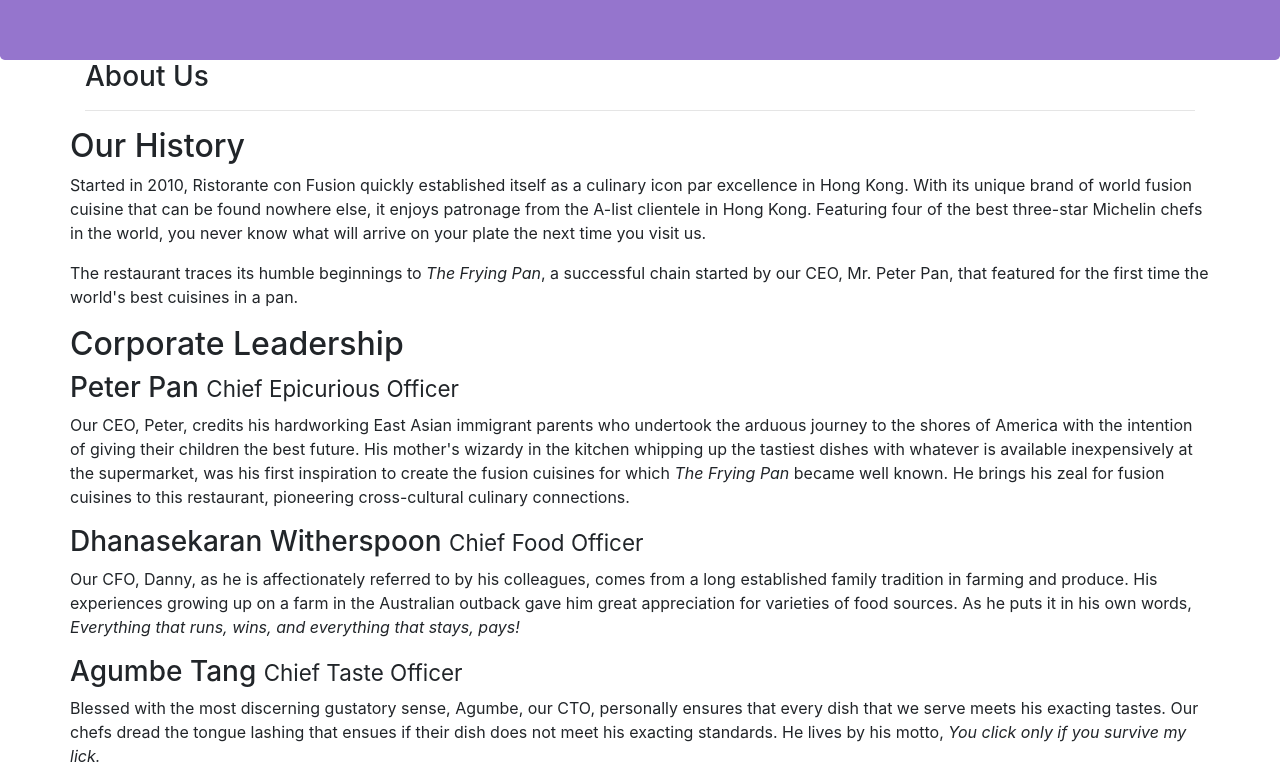
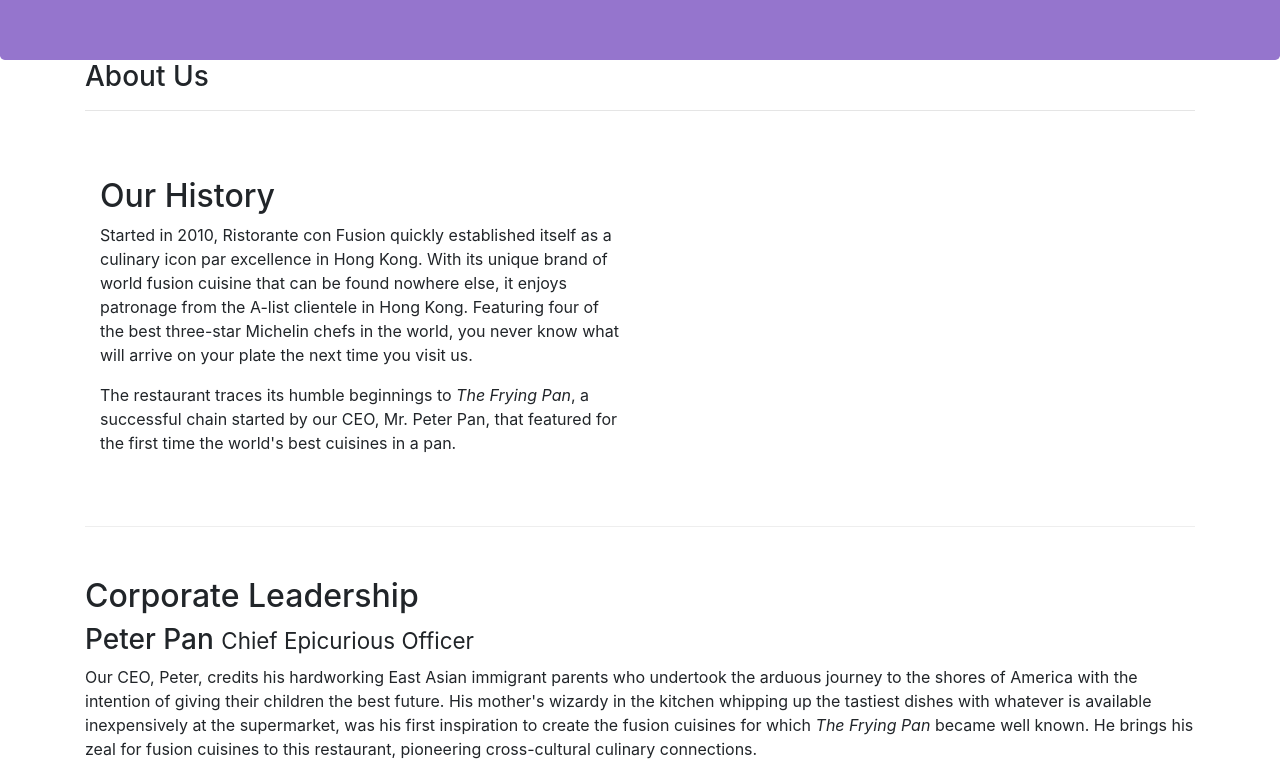
Before and after one commit to mujthaba1/conFusion, a website: page aboutus.html in a window 1280 px wide. Shown: the part 200-974 px from the top of the page. Drawn offline with nearby package versions, Linux system fonts and the light colour scheme.

Commit message:
Intro.Bootstrap.Assignment Submission 1

```diff
--- a/aboutus.html
+++ b/aboutus.html
@@ -37,28 +37,28 @@
             </div>
         </div>
 
-        <div class="row">
-            <div>
+        <div class="row row-content">
+            <div class="col-sm-6">
                 <h2>Our History</h2>
                 <p>Started in 2010, Ristorante con Fusion quickly established itself as a culinary icon par excellence in Hong Kong. With its unique brand of world fusion cuisine that can be found nowhere else, it enjoys patronage from the A-list clientele in Hong Kong.  Featuring four of the best three-star Michelin chefs in the world, you never know what will arrive on your plate the next time you visit us.</p>
                 <p>The restaurant traces its humble beginnings to <em>The Frying Pan</em>, a successful chain started by our CEO, Mr. Peter Pan, that featured for the first time the world's best cuisines in a pan.</p>
             </div>
-            <div>
+            <div class="col-sm">
             </div>
         </div>
 
 
-        <div class="row">
+        <div class="row row-content">
             <div>
                 <h2>Corporate Leadership</h2>
                 <h3>Peter Pan <small>Chief Epicurious Officer</small></h3>
-                <p>Our CEO, Peter, credits his hardworking East Asian immigrant parents who undertook the arduous journey to the shores of America with the intention of giving their children the best future. His mother's wizardy in the kitchen whipping up the tastiest dishes with whatever is available inexpensively at the supermarket, was his first inspiration to create the fusion cuisines for which <em>The Frying Pan</em> became well known. He brings his zeal for fusion cuisines to this restaurant, pioneering cross-cultural culinary connections.</p>
+                <p class="hidden-xs-down">Our CEO, Peter, credits his hardworking East Asian immigrant parents who undertook the arduous journey to the shores of America with the intention of giving their children the best future. His mother's wizardy in the kitchen whipping up the tastiest dishes with whatever is available inexpensively at the supermarket, was his first inspiration to create the fusion cuisines for which <em>The Frying Pan</em> became well known. He brings his zeal for fusion cuisines to this restaurant, pioneering cross-cultural culinary connections.</p>
                 <h3>Dhanasekaran Witherspoon <small>Chief Food Officer</small></h3>
-                <p>Our CFO, Danny, as he is affectionately referred to by his colleagues, comes from a long established family tradition in farming and produce. His experiences growing up on a farm in the Australian outback gave him great appreciation for varieties of food sources. As he puts it in his own words, <em>Everything that runs, wins, and everything that stays, pays!</em></p>
+                <p class="hidden-xs-down">Our CFO, Danny, as he is affectionately referred to by his colleagues, comes from a long established family tradition in farming and produce. His experiences growing up on a farm in the Australian outback gave him great appreciation for varieties of food sources. As he puts it in his own words, <em>Everything that runs, wins, and everything that stays, pays!</em></p>
                 <h3>Agumbe Tang <small>Chief Taste Officer</small></h3>
-                <p>Blessed with the most discerning gustatory sense, Agumbe, our CTO, personally ensures that every dish that we serve meets his exacting tastes. Our chefs dread the tongue lashing that ensues if their dish does not meet his exacting standards. He lives by his motto, <em>You click only if you survive my lick.</em></p>
+                <p class="hidden-xs-down">Blessed with the most discerning gustatory sense, Agumbe, our CTO, personally ensures that every dish that we serve meets his exacting tastes. Our chefs dread the tongue lashing that ensues if their dish does not meet his exacting standards. He lives by his motto, <em>You click only if you survive my lick.</em></p>
                 <h3>Alberto Somayya <small>Executive Chef</small></h3>
-                <p>Award winning three-star Michelin chef with wide International experience having worked closely with whos-who in the culinary world, he specializes in creating mouthwatering Indo-Italian fusion experiences. He says, <em>Put together the cuisines from the two craziest cultures, and you get a winning hit! Amma Mia!</em></p>
+                <p class="hidden-xs-down">Award winning three-star Michelin chef with wide International experience having worked closely with whos-who in the culinary world, he specializes in creating mouthwatering Indo-Italian fusion experiences. He says, <em>Put together the cuisines from the two craziest cultures, and you get a winning hit! Amma Mia!</em></p>
             </div>
        </div>
 
--- a/css/styles.css
+++ b/css/styles.css
@@ -3,7 +3,7 @@
     padding: 0px auto;
 }
 
-.row-container {
+.row-content {
     margin: 0px auto;
     padding: 50px 0px 50px 0px;
     border-bottom: 1px ridge;
```
